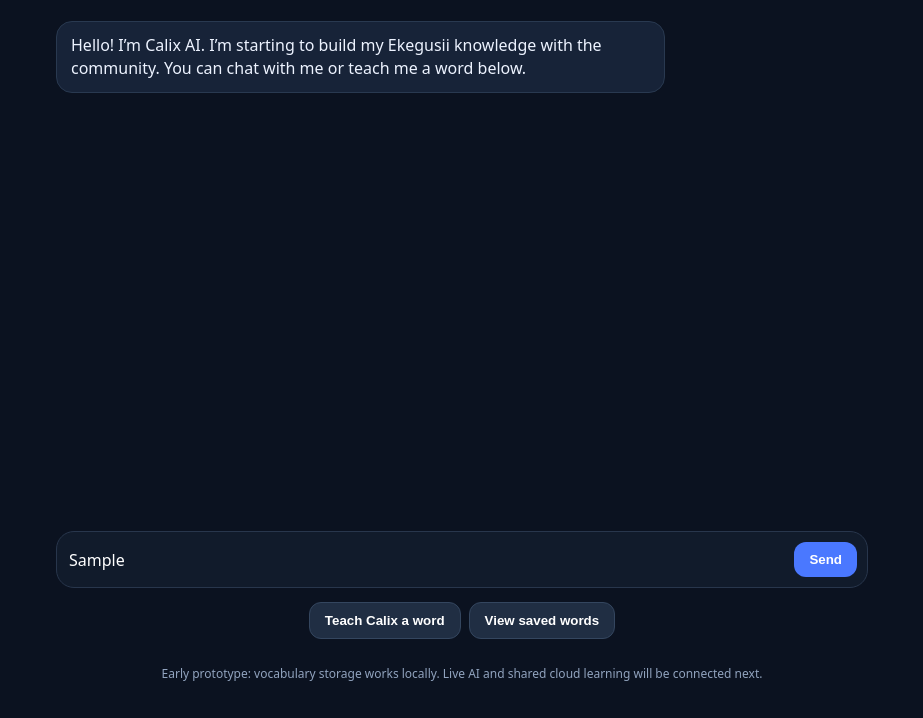
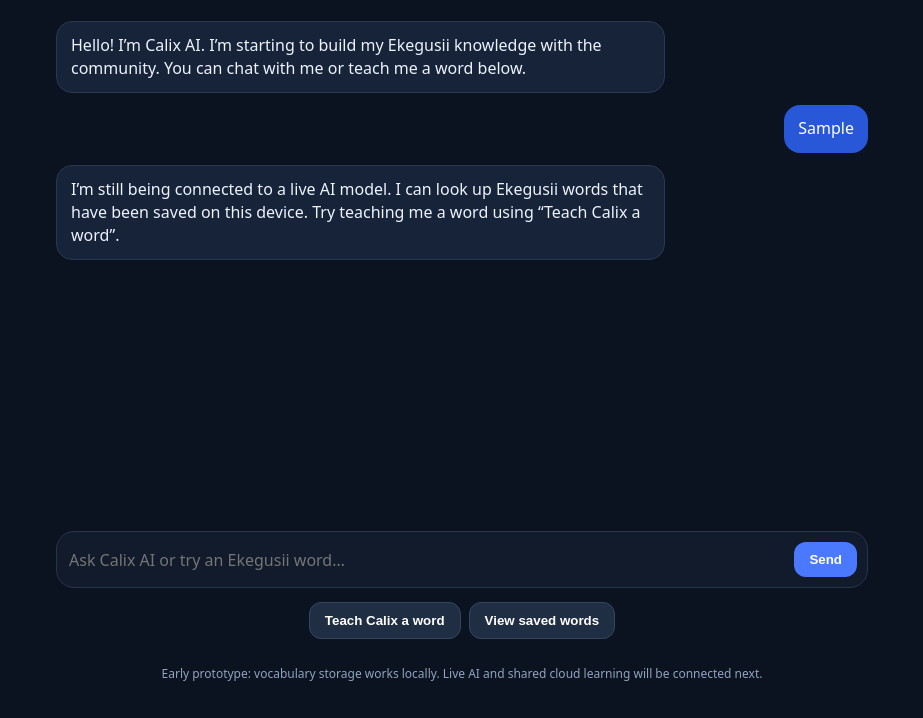
Before and after one commit to Calebuongondo/calix-ai, a plain HTML site: page index.html in a window 1280 px wide. Both pictures are taken after typing "Sample" into the empty fields and a click on the button "Send". Shown: the part 82-800 px from the top of the page, without its empty margins (178-1101 px from the left). Drawn offline with Linux system fonts and the light colour scheme.

Commit message:
Fix chat message scrolling

```diff
--- a/index.html
+++ b/index.html
@@ -55,7 +55,7 @@ const KEY='calix_vocab_v1';
 const getWords=()=>{try{return JSON.parse(localStorage.getItem(KEY)||'[]')}catch{return []}};
 const putWords=w=>localStorage.setItem(KEY,JSON.stringify(w));
 const msgs=document.getElementById('messages'), input=document.getElementById('chatInput');
-function add(text,who='bot'){const b=document.createElement('div');b.className='bubble '+who;b.textContent=text;msgs.appendChild(b);b.scrollIntoView({behavior:'smooth',block:'end')}
+function add(text,who='bot'){const b=document.createElement('div');b.className='bubble '+who;b.textContent=text;msgs.appendChild(b);b.scrollIntoView({behavior:'smooth',block:'end'})}
 function answer(q){const words=getWords(),query=q.toLowerCase().trim();const matches=words.filter(w=>query.includes(w.word.toLowerCase())||w.word.toLowerCase().includes(query));if(matches.length){return matches.map(w=>'Ekegusii: '+w.word+'\nMeaning: '+w.meaning+(w.example?'\nExample: '+w.example:'')).join('\n\n')}
 if(/teach|learn|word|ekegusii/i.test(q))return 'I can learn new words in this early build. Tap “Teach Calix a word” and enter the word, meaning, and optional example. Words are saved on this device.';
 return 'I’m still being connected to a live AI model. I can look up Ekegusii words that have been saved on this device. Try teaching me a word using “Teach Calix a word”.';}
```
